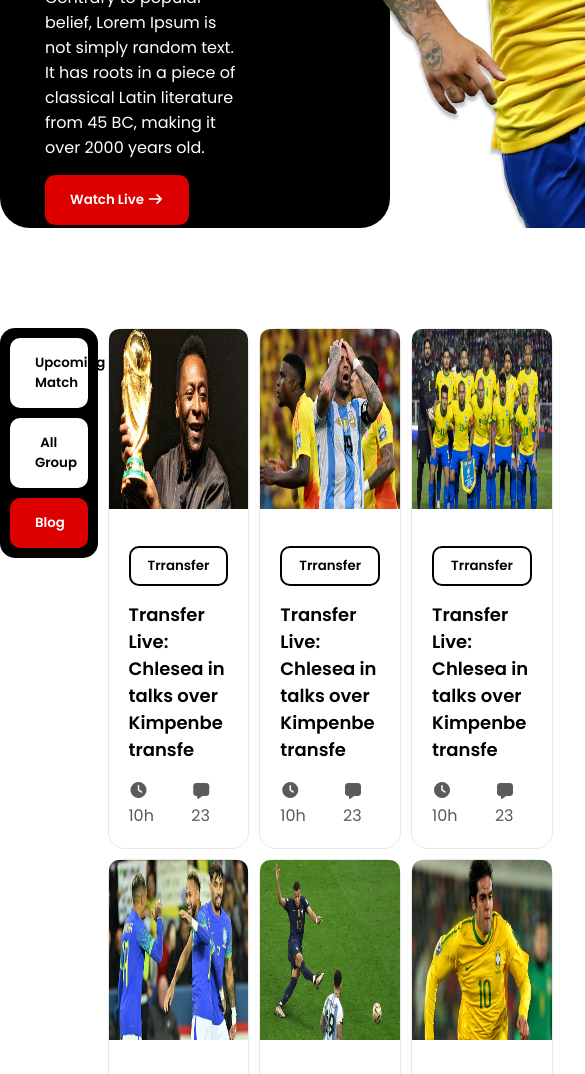
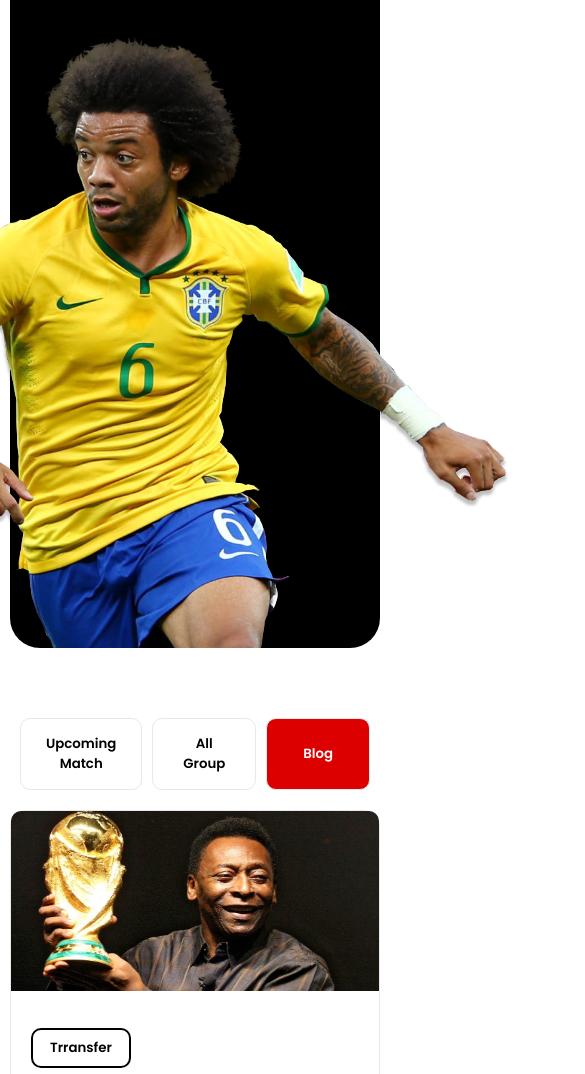
Before and after one commit to razibislam28/world-cup, a plain HTML site: page index.html in a window 390 px wide. Shown: the part 434-1508 px from the top of the page, 585 px wide, since content can reach past the window. Drawn offline with Linux system fonts and the light colour scheme.

Commit message:
add the responsive of mobile and other devices

```diff
--- a/styles/style.css
+++ b/styles/style.css
@@ -102,3 +102,56 @@
   gap: 20px;
   color: #161616b3;
 }
+/* Laptop/Tab */
+@media screen and (max-width:992px) {
+    /* Container */
+  .container {
+    margin: 20px 20px;
+  }
+  /* Banner */
+  .banner h2 {
+    font-size: 50px;
+    line-height: 50px;
+  }
+    /* upcoming-matches */
+    .upcoming-matches{
+        flex-direction: column;
+    }
+    .upcoming-matches-left{
+        flex-direction: row;
+        width: 100%;
+        background-color: transparent;
+    }
+    .upcoming-matches-left > *{
+        flex: 1;
+    }
+    .upcoming-matches-left .btn{
+        border: 1px solid rgb(232, 232, 232);;
+    }
+    .upcoming-matches-right {
+  grid-template-columns: repeat(2, 1fr);
+    }
+}
+/* Mobile */
+@media (max-width: 768px) {
+  .container {
+    margin: 10px;
+  }
+
+  .banner {
+    flex-direction: column;
+    text-align: center;
+  }
+  .banner .banner-left {
+    margin-bottom: 50px;
+    padding-left: 0;
+    padding-top: 30px;
+  }
+  .banner .banner-left p {
+    /* max-width: 100%; */
+    margin: 15px auto;
+  }
+  .upcoming-matches-right {
+    grid-template-columns: 1fr;
+  }
+}
```
